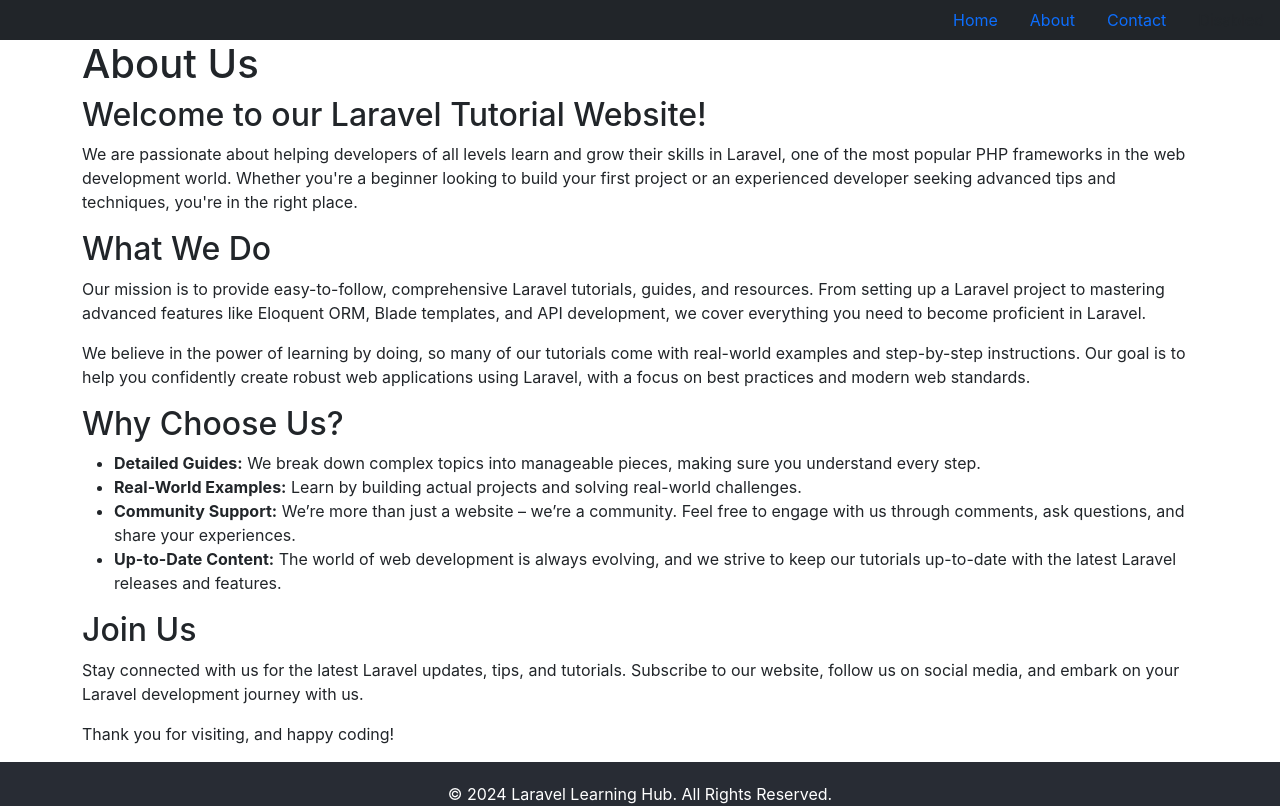
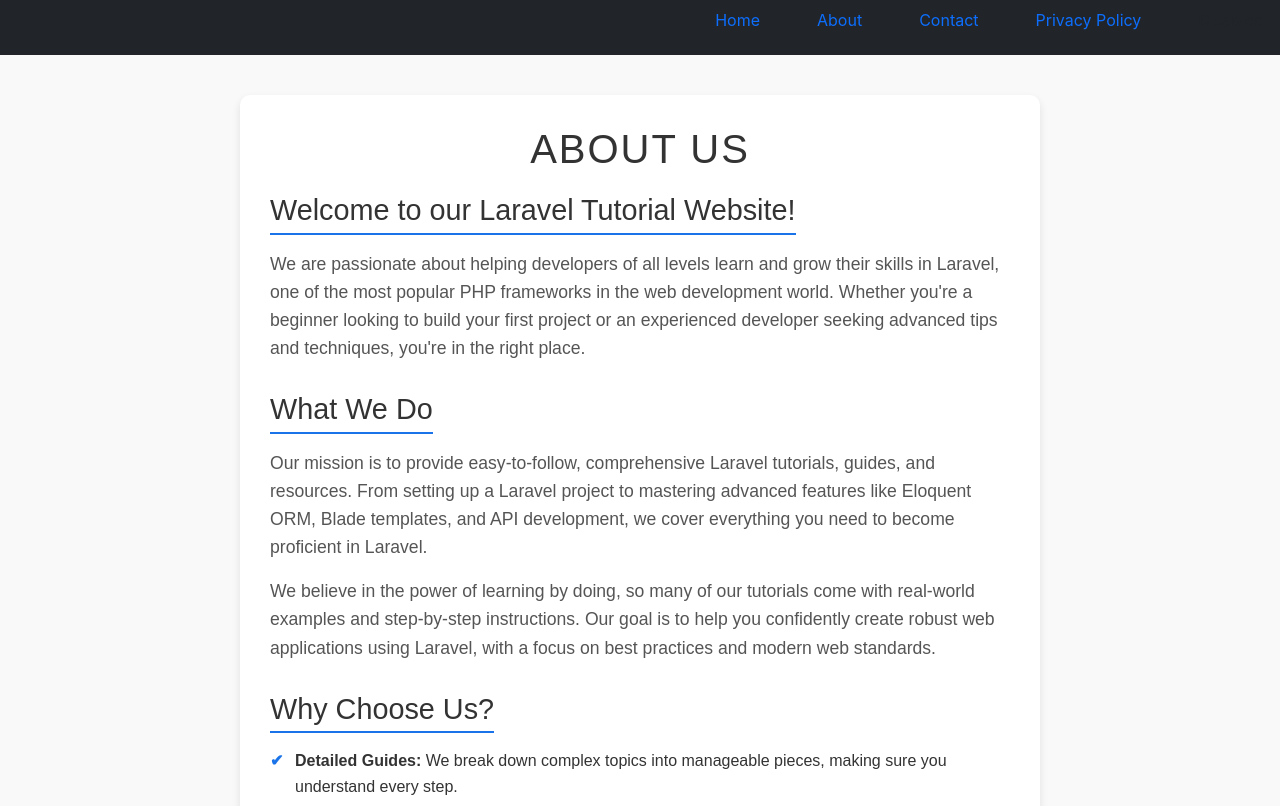
Before and after one commit to deepakgu3011/react, a React (Create React App) app: page /about in a window 1280 px wide. Shown: the top 806 px of the page. Built offline with nearby package versions, Linux system fonts and the light colour scheme.

Commit message:
style pages

```diff
--- a/public/index.html
+++ b/public/index.html
@@ -15,6 +15,7 @@
       name="description"
       content="Web site created using create-react-app"
     />
+    <meta name="google-adsense-account" content="ca-pub-4395434970489239">
     <link rel="apple-touch-icon" href="%PUBLIC_URL%/logo192.png" />
     <!--
       manifest.json provides metadata used when your web app is installed on a
--- a/src/App.css
+++ b/src/App.css
@@ -1,6 +1,6 @@
-/* .App {
+.App-heading {
   text-align: center;
-} */
+}
 
 .App-logo {
   height: 40vmin;
--- a/src/App.js
+++ b/src/App.js
@@ -5,6 +5,7 @@ import Contact from './pages/contact';
 import AboutUs from './pages/about';
 import Footer from './pages/footer';
 import './App.css';
+import PrivacyPolicy from './pages/privacy-policy';
 
 function App() {
   return (
@@ -21,6 +22,9 @@ function App() {
             <Link className="nav-link" to="/contact">Contact</Link>
           </li>
           <li className="nav-item">
+            <Link className="nav-link" to="/privacy-policy">Privacy Policy</Link>
+          </li>
+          <li className="nav-item">
             <a className="nav-link disabled" href="#" tabIndex="-1" aria-disabled="true">
               Disabled
             </a>
@@ -31,6 +35,7 @@ function App() {
           <Route path="/" element={<HomePage />} />
           <Route path="/contact" element={<Contact />} />
           <Route path="/about" element={<AboutUs />} />
+          <Route path="/privacy-policy" element={<PrivacyPolicy />} />
         </Routes>
         <Footer />
       </div>
--- a/src/home.jsx
+++ b/src/home.jsx
@@ -3,7 +3,7 @@ import React from 'react';
 const HomePage = () => {
   return (
     <div className="home-page">
-      <header>
+      <header className='App-heading'>
         <h1>Welcome to Laravel Learning Hub</h1>
         <p>Your one-stop platform to master Laravel from beginner to advanced levels!</p>
       </header>
@@ -40,7 +40,7 @@ const HomePage = () => {
           <div className="col-md-4">
             <div className="card">
               <img
-                src="https://via.placeholder.com/400x250"
+                src="https://media.istockphoto.com/id/1500238408/photo/program-code-development-icon-on-a-digital-lcd-display-with-reflection.webp?b=1&s=612x612&w=0&k=20&c=PB45SiRelu95ne_GCzPcNJ7XZ0eN1nB_c-nBIAB1dFg="
                 className="card-img-top"
                 alt="Laravel Basics"
               />
@@ -49,7 +49,7 @@ const HomePage = () => {
                 <p className="card-text">
                   Learn the fundamentals of Laravel, from routing to working with databases.
                 </p>
-                <button className="btn btn-primary">Start Learning</button>
+                <a href='https://laravel-tech.blogspot.com/2024/10/laravel-tutorial-for-beginners.html' className="btn btn-primary">Start Learning</a>
               </div>
             </div>
           </div>
@@ -57,7 +57,7 @@ const HomePage = () => {
           <div className="col-md-4">
             <div className="card">
               <img
-                src="https://via.placeholder.com/400x250"
+                src="https://cdn.pixabay.com/photo/2020/08/16/03/30/remote-5491798_640.png"
                 className="card-img-top"
                 alt="Advanced Laravel"
               />
@@ -66,7 +66,7 @@ const HomePage = () => {
                 <p className="card-text">
                   Take your Laravel skills to the next level with advanced techniques and features.
                 </p>
-                <button className="btn btn-primary">Start Learning</button>
+                <a href='https://laravel-tech.blogspot.com/2024/10/user-roles-and-permissions-in-laravel.html' className="btn btn-primary">Start Learning</a>
               </div>
             </div>
           </div>
@@ -74,7 +74,7 @@ const HomePage = () => {
           <div className="col-md-4">
             <div className="card">
               <img
-                src="https://via.placeholder.com/400x250"
+                src="https://laraveldaily.com/uploads/2021/10/Screenshot-2021-10-05-at-08.47.51-1024x332.png"
                 className="card-img-top"
                 alt="Laravel & Vue.js"
               />
@@ -83,7 +83,7 @@ const HomePage = () => {
                 <p className="card-text">
                   Learn how to integrate Vue.js with Laravel for dynamic frontend applications.
                 </p>
-                <button className="btn btn-primary">Start Learning</button>
+                <a href='https://laraveldaily.com/post/laravel-8-vue-3-crud-composition-api' className="btn btn-primary">Start Learning</a>
               </div>
             </div>
           </div>
--- /dev/null
+++ b/src/pages-style/about.css
@@ -0,0 +1,77 @@
+/* about.css */
+
+.about-us {
+    font-family: Arial, sans-serif;
+    color: #333;
+    line-height: 1.6;
+    background-color: #f9f9f9;
+    padding: 40px 20px;
+  }
+
+  .container {
+    max-width: 800px;
+    margin: auto;
+    background: #fff;
+    border-radius: 8px;
+    box-shadow: 0 4px 8px rgba(0, 0, 0, 0.1);
+    padding: 30px;
+  }
+
+  .App-heading {
+    text-align: center;
+    color: #1a73e8;
+    font-size: 2.5em;
+    font-weight: bold;
+    margin-bottom: 20px;
+  }
+
+  #intro, #what-we-do, #why-choose-us, #join-us {
+    margin-bottom: 30px;
+  }
+
+  h2 {
+    font-size: 1.8em;
+    color: #333;
+    margin-bottom: 15px;
+    border-bottom: 2px solid #1a73e8;
+    display: inline-block;
+    padding-bottom: 5px;
+  }
+
+  p {
+    font-size: 1.1em;
+    color: #555;
+  }
+
+  ul {
+    list-style-type: none;
+    padding: 0;
+  }
+
+  ul li {
+    margin-bottom: 15px;
+    padding-left: 25px;
+    position: relative;
+  }
+
+  #why-choose-us ul li::before {
+    content: '✔';
+    position: absolute;
+    left: 0;
+    color: #1a73e8;
+    font-weight: bold;
+  }
+
+  #join-us p {
+    font-size: 1.2em;
+    text-align: center;
+    font-weight: bold;
+    color: #333;
+  }
+
+  footer p {
+    text-align: center;
+    color: #777;
+    font-style: italic;
+    margin-top: 20px;
+  }
--- /dev/null
+++ b/src/pages-style/privacy.css
@@ -0,0 +1,67 @@
+.privacy-policy {
+    font-family: 'Arial', sans-serif;
+    color: #333;
+    background-color: #f9f9f9;
+    padding: 40px 20px;
+    line-height: 1.6;
+  }
+
+  .privacy-policy h1,
+  .privacy-policy h2 {
+    color: #007bff;
+    font-weight: 600;
+  }
+
+  .privacy-policy h1 {
+    text-align: center;
+    font-size: 2.5rem;
+    margin-bottom: 20px;
+  }
+
+  .privacy-policy h2 {
+    font-size: 1.8rem;
+    margin-top: 20px;
+    border-bottom: 2px solid #007bff;
+    padding-bottom: 5px;
+  }
+
+  .privacy-policy p {
+    margin-bottom: 15px;
+  }
+
+  .privacy-policy ul {
+    margin: 15px 0;
+    padding-left: 20px;
+  }
+
+  .privacy-policy ul li {
+    list-style-type: disc;
+    margin-bottom: 5px;
+  }
+
+  .container {
+    max-width: 800px;
+    margin: auto;
+    background: white;
+    padding: 30px;
+    border-radius: 10px;
+    box-shadow: 0px 4px 8px rgba(0, 0, 0, 0.1);
+  }
+
+  .App-heading {
+    font-size: 3rem;
+    color: #333;
+    text-transform: uppercase;
+    letter-spacing: 2px;
+    font-weight: bold;
+  }
+
+  a {
+    color: #007bff;
+    text-decoration: none;
+    transition: color 0.2s;
+  }
+
+  a:hover {
+    color: #0056b3;
+  }
--- a/src/pages/about.jsx
+++ b/src/pages/about.jsx
@@ -1,13 +1,11 @@
 import React from 'react';
+import '../pages-style/about.css';
 
 const AboutUs = () => {
   return (
     <div className="about-us">
-        <div
-            class="container"
-        >
-
-      <header>
+      <div className="container">
+        <header className="App-heading">
           <h1>About Us</h1>
         </header>
 
@@ -51,7 +49,6 @@ const AboutUs = () => {
         </footer>
       </div>
     </div>
-
   );
 };
 
--- a/src/pages/contact.jsx
+++ b/src/pages/contact.jsx
@@ -37,7 +37,7 @@ function Contact() {
 
     return (
         <div style={{ padding: "20px", maxWidth: "500px", margin: "0 auto" }}>
-            <h2>Contact Us</h2>
+            <h2 className='App-heading'>Contact Us</h2>
             <form onSubmit={handleSubmit}>
                 <div style={{ marginBottom: "15px" }}>
                     <label htmlFor="name" style={{ display: "block", marginBottom: "5px" }}>
--- /dev/null
+++ b/src/pages/privacy-policy.jsx
@@ -0,0 +1,74 @@
+import React from 'react';
+import { Link } from 'react-router-dom';
+import '../pages-style/privacy.css'; // Custom CSS for styling
+
+const PrivacyPolicy = () => {
+  return (
+    <div className="privacy-policy">
+      <div className="container">
+        <div className="header-section">
+          <h1 className="app-heading">Privacy Policy</h1>
+          <p className="subtitle">Learn how we handle your information securely and transparently.</p>
+        </div>
+        <hr />
+        <div className="content-section">
+          <h2>1. Information We Collect</h2>
+          <p>
+            We only collect the following personal information when you contact us through our website:
+          </p>
+          <ul>
+            <li>Name</li>
+            <li>Email Address</li>
+          </ul>
+          <p>No other personal data is collected or required for using the website.</p>
+
+          <h2>2. How We Use Your Information</h2>
+          <p>We use the information you provide to:</p>
+          <ul>
+            <li>Respond to your inquiries or contact requests.</li>
+            <li>Improve our services and website experience.</li>
+          </ul>
+          <p>
+            We do not sell, trade, or share your personal information with third parties, except where required by law.
+          </p>
+
+          <h2>3. Payments</h2>
+          <p>
+            Our website does not collect or process any payment information. We do not require or store credit card, debit card, or any other payment details.
+          </p>
+
+          <h2>4. Data Security</h2>
+          <p>
+            We use appropriate security measures to protect your personal information against unauthorized access, alteration, disclosure, or destruction.
+          </p>
+
+          <h2>5. Advertisements</h2>
+          <p>
+            Our website displays advertisements through Google AdSense. Google may collect certain information through cookies or similar technologies to provide personalized ads based on your browsing activity.
+            Please refer to <a href="https://policies.google.com/privacy" target="_blank" rel="noopener noreferrer">Google’s Privacy Policy</a> for more information about how Google handles data collected for advertising.
+          </p>
+
+          <h2>6. Your Rights</h2>
+          <p>You have the right to:</p>
+          <ul>
+            <li>Request access to your personal data.</li>
+            <li>Request correction or deletion of your personal data.</li>
+            <li>Withdraw consent for us to use your personal data at any time.</li>
+          </ul>
+          <p>
+            To exercise any of these rights, please contact us at
+            <a href="mailto:deepakjct654321@gmail.com"> deepakjct654321@gmail.com</a>.
+          </p>
+
+          <h2>Contact Us</h2>
+          <p>
+            If you have any questions about this Privacy Policy or how we handle your personal information, please contact us at:
+            <Link to={'/contact'}> Click Here</Link>
+          </p>
+        </div>
+      </div>
+    </div>
+  );
+};
+
+export default PrivacyPolicy;
```
Lines whose indentation alone changed are shown as unchanged.
